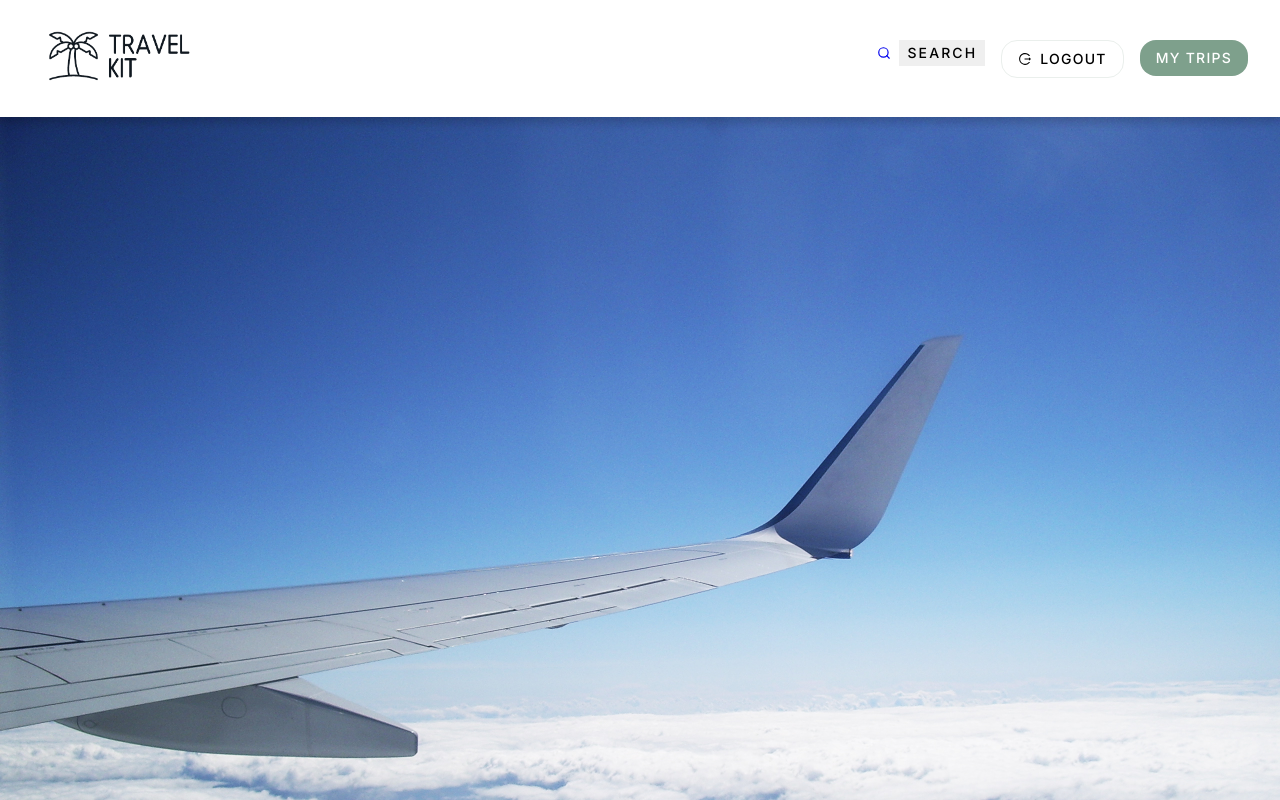
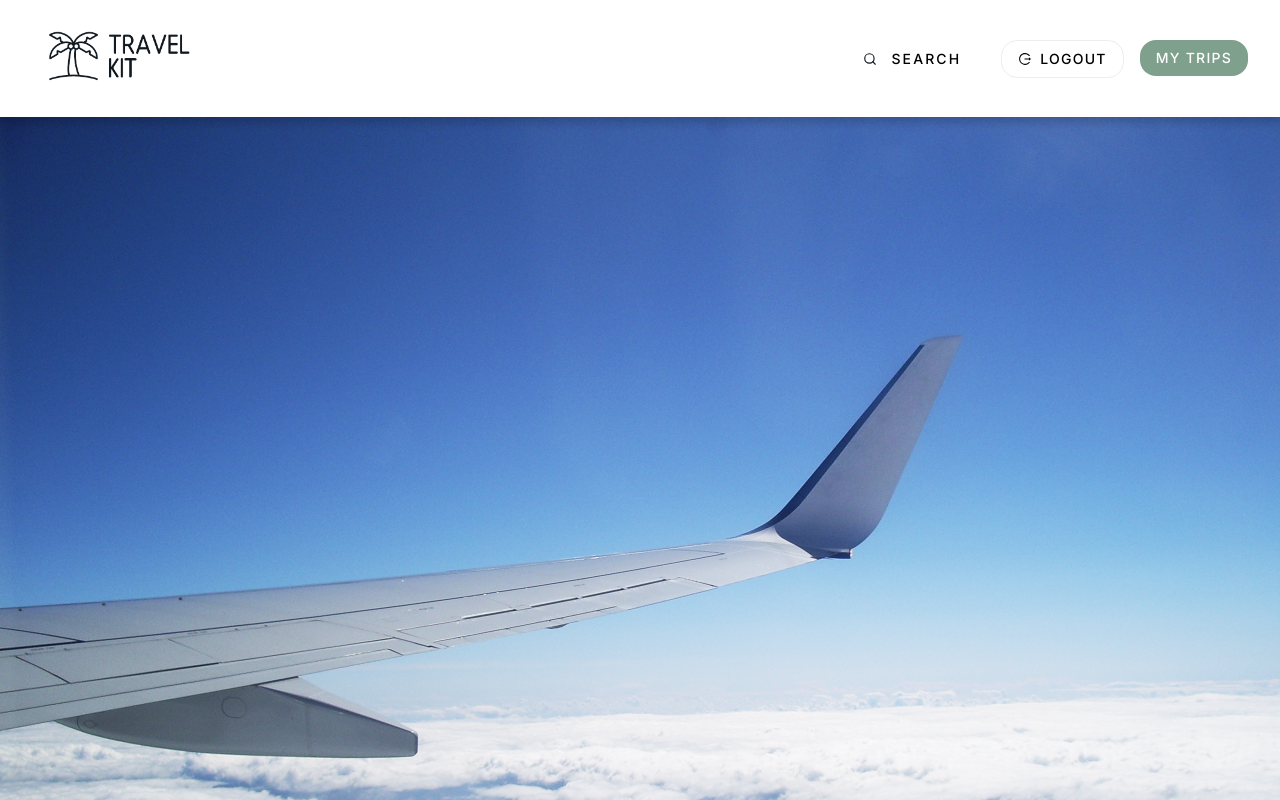
Before and after one commit to stephv729/travel-kit, a React (Create React App) app: page / in a window 1280 px wide. Shown: the top 800 px of the page. Built offline with nearby package versions, Linux system fonts and the light colour scheme.

Commit message:
Change: search button style

```diff
--- a/src/components/Buttons/SearchButton.js
+++ b/src/components/Buttons/SearchButton.js
@@ -11,7 +11,11 @@ const StyledNavLink = styled(NavLink)`
 
 const StyledButton = styled.button`
   ${typography.button};
+  background-color: transparent;
   overflow: hidden;
+  border-top: none;
+  border-bottom: none;
+  border-left: none;
   border-right: 0.15em solid ${colors.primary[100]};
   white-space: nowrap;
   margin: 0 auto;
@@ -39,9 +43,19 @@ const StyledButton = styled.button`
 `;
 
 const StyledButtonWrapper = styled.div`
+  border-radius: 1rem;
+  border: none;
+  color: ${colors.secondary[100]};
   display: flex;
+  gap: 0.5rem;
+  justify-content: center;
   align-items: center;
-  gap: 0.5rem;
+  padding: 0.5rem 1rem;
+  cursor: pointer;
+  &:hover {
+    background-color: ${colors.primary[400]};
+    border: 1px solid ${colors.primary[400]};
+  }
 `;
 
 function SearchButton({ onClick, style, route }) {
```
